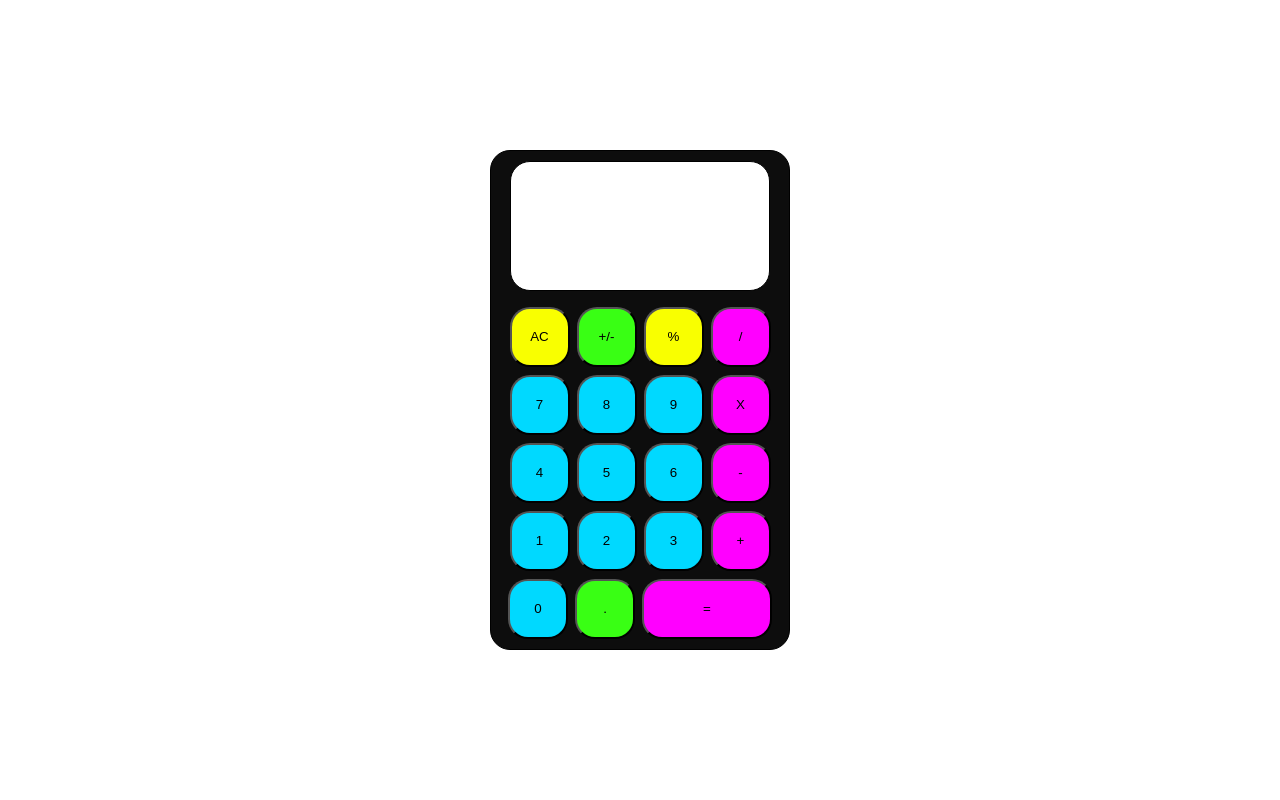
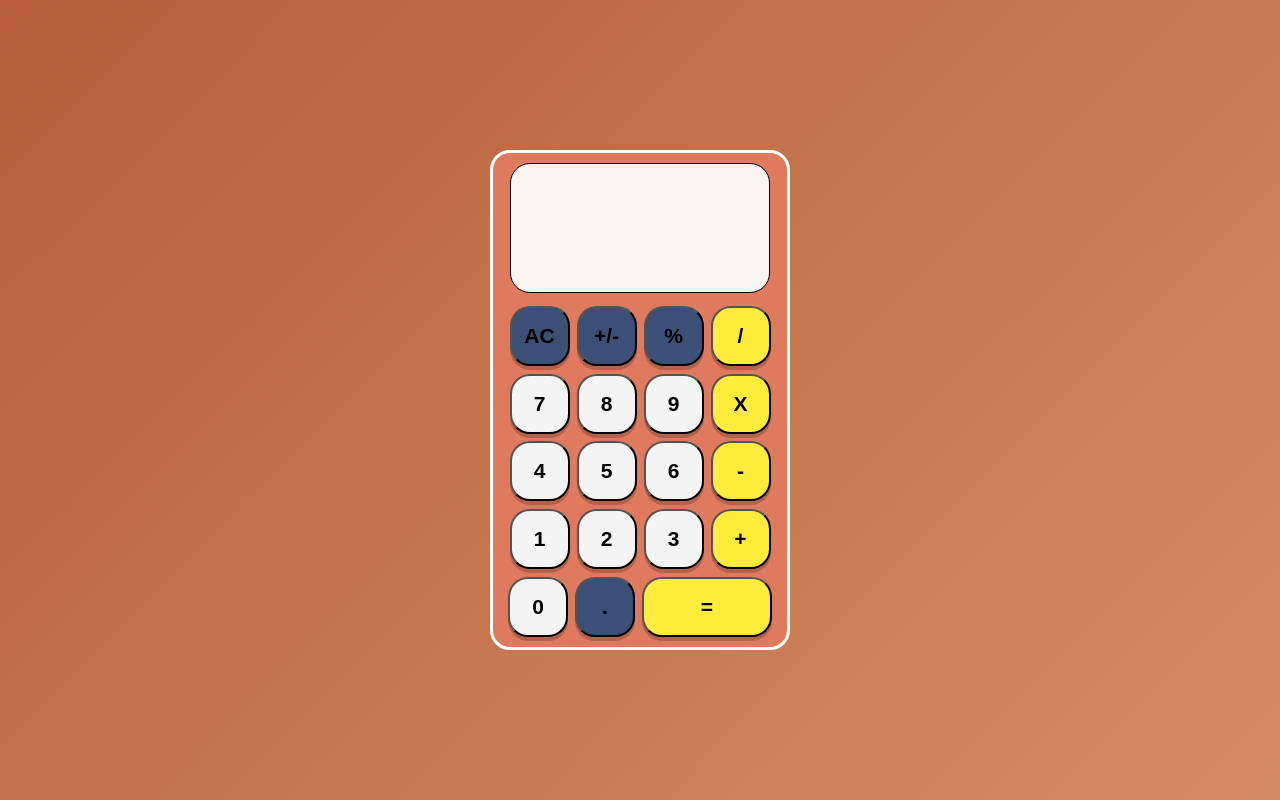
Before and after one commit to ibanpare/calculator, a plain HTML site: page index.html in a window 1280 px wide. Drawn offline with Linux system fonts and the light colour scheme.

Commit message:
style: make it clay court inspired

```diff
--- a/styles.css
+++ b/styles.css
@@ -9,6 +9,7 @@ body {
     justify-content: center;
     align-items: center;
     height: 100vh;
+    background: linear-gradient(135deg, #B65F3A, #D48C63);
 }
 
 #container {
@@ -17,9 +18,9 @@ body {
     height: 500px;
     flex: none;
     flex-wrap: wrap;
-    border: 1px solid black;
+    border: 3px solid rgb(255, 255, 255);
     justify-content: center;
-    background-color: #0D0D0D;
+    background-color: #E07A5F;
     border-radius: 20px;
 }
 
@@ -33,8 +34,8 @@ body {
     align-items: flex-end;
     padding: 10px;
     font-size: 36px;
-    font-family: 'Orbitron', sans-serif;
-    background-color: white;
+    font-family: 'Bebas Neue', sans-serif;
+    background-color: #F9F5F0;
     border-radius: 20px;
 }
 
@@ -53,22 +54,35 @@ body {
     width: 60px;
     height: 60px;
     border-radius: 20px;
+    font-weight: bold;
+    font-size: 21px;
+    box-shadow: 0px 4px 0px rgba(0, 0, 0, 0.2);
+}
+
+button:hover {
+    transform: scale(1.05);
+    box-shadow: 0px 5px 10px rgba(0, 0, 0, 0.2);
+  }
+
+button:active {
+  transform: scale(0.95);
+  box-shadow: 0px 2px 0px rgba(0, 0, 0, 0.2);
 }
 
 .digit {
-    background-color: #00D9FF;
+    background-color: #F4F4F4;
 }
 
 .operator {
-    background-color: #FF00FF;
+    background-color: #FFEB3B;
 }
 
 .utility {
-    background-color: #F9FF00;
+    background-color: #3C4F76;
 }
 
 .other {
-    background-color: #39FF14;
+    background-color: #3C4F76;
 }
 
 .button#equal {
```
